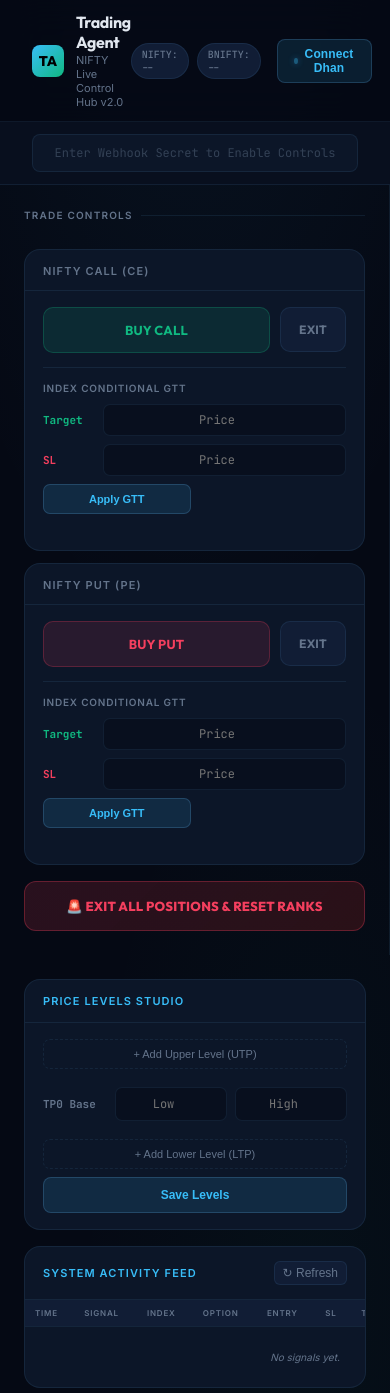
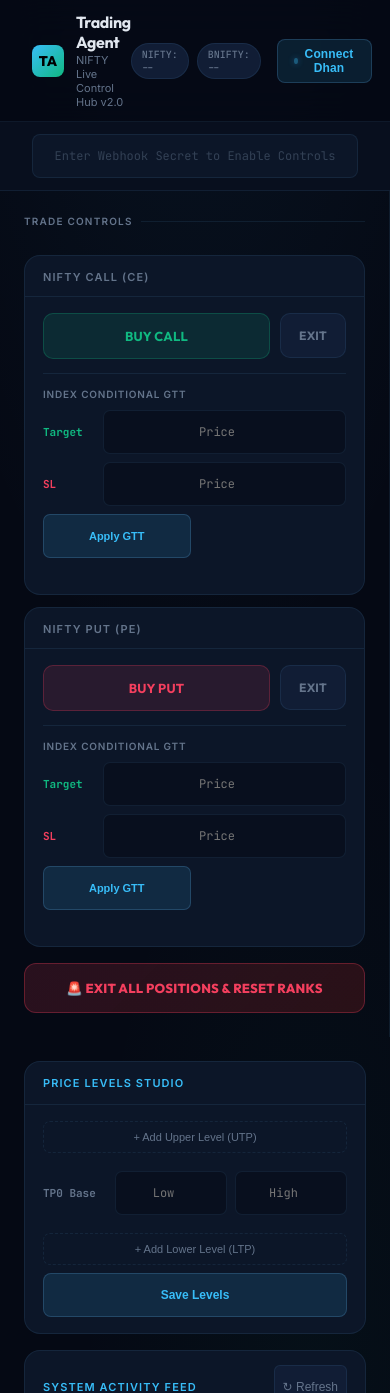
Before and after one commit to Sreekanth1995/TradingAgent, a Flask app: page / in a window 390 px wide. Shown: the top 1393 px of the page. Run offline with Flask 3, Linux system fonts and the light colour scheme.

Commit message:
style(design): F6 — 44px min touch targets on buttons and inputs
Touch targets across the dashboard were 24-38 px tall. Apple HIG and Material
Design both require 44 px minimum for primary actions. The dashboard was
hostile to phone use, which matters for an operator checking positions
during market hours away from a desk.

Apply min-height: 44px to all <button> and <input> elements, with three
narrow exceptions:
  - .connect-btn — broker connection state indicator (badge, not action)
  - .feed-refresh-btn — tertiary refresh icon (32 px floor)
  - .add-level-btn — tertiary add-row action (32 px floor)

Before: 14 undersized targets including BUY CALL, BUY PUT, EXIT, Apply GTT,
Save Levels, all conditional-order inputs.
After: 0 undersized primary targets; 3 tertiary actions at 32 px by design.

From /design-review on commit dc02859:
- F6 (HIGH): primary buttons 30 px, inputs 32-38 px — failed mobile accessibility

Co-Authored-By: Claude Opus 4.7 (1M context) <noreply@anthropic.com>

```diff
--- a/templates/index.html
+++ b/templates/index.html
@@ -68,6 +68,21 @@
             font-family: inherit;
             margin: 0;
         }
+
+        /* PR #9a follow-up (design-review F6): 44 px is the Apple HIG / Material
+           Design touch-target minimum. Buttons and form inputs were 24-38 px tall,
+           making the dashboard hostile to phone use during market hours.
+           Scope is narrow: only direct button/input elements, not the brand
+           chips or the connect-btn which carry their own padding logic and
+           are read-only state indicators. */
+        button:not(.add-level-btn):not(.connect-btn):not(.feed-refresh-btn):not(.brand-mark),
+        input:not([type=hidden]):not([type=checkbox]):not([type=radio]) {
+            min-height: 44px;
+        }
+        /* On the level studio's '+ Add Upper Level' and 'Refresh' tertiary
+           actions, keep a smaller target but still meet the 32 px secondary
+           minimum so they aren't accidental hits. */
+        .add-level-btn, .feed-refresh-btn { min-height: 32px; }
 
         /* ─── TOP BAR ─── */
         .topbar {
```
